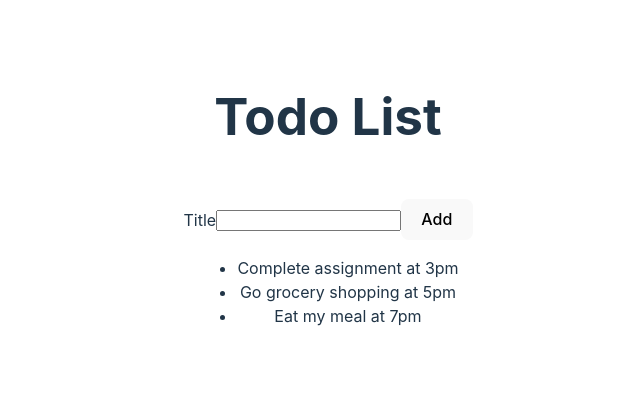
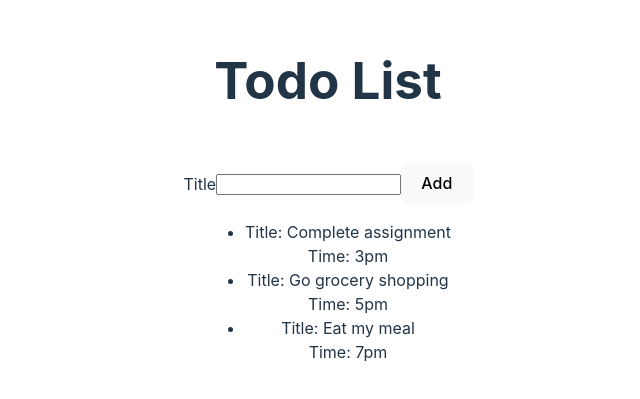
Before and after one commit to mojahmed/react-todo, a React (Vite) app: page / in a window 1280 px wide. Shown: the part 233-632 px from the top of the page, without its empty margins (312-952 px from the left). Built offline with nearby package versions, Linux system fonts and the light colour scheme.

Commit message:
Added new TodolistItem and handeles function for submitting AddTodoForm

```diff
--- a/src/AddTodoForm.jsx
+++ b/src/AddTodoForm.jsx
@@ -2,10 +2,19 @@
 // import React from 'react';
 
 const AddTodoForm = () => {
+  function handleAddTodo(event) {
+    event.preventDefault();
+    const todoTitle = event.target;
+    const input = todoTitle.querySelector("input");
+    const inputValue = input.value;
+     console.log(inputValue);
+    //  to clear the input
+     todoTitle.reset();
+  }
   return (
-    <form>
+    <form onSubmit={handleAddTodo}>
       <label htmlFor="todoTitle">Title</label>
-      <input type="text" id="todoTitle" />
+      <input name="title" type="text" id="todoTitle" />
       <button type="submit">Add</button>
     </form>
   );
--- a/src/TodoList.jsx
+++ b/src/TodoList.jsx
@@ -1,18 +1,19 @@
+
+
+import TodoListItem from './TodoListItem';
 
 const todoList = [
-  { id: 1, title: "Complete assignment", Time: "3pm" },
-  { id: 2, title: "Go grocery shopping", Time: "5pm" },
-  { id: 3, title: "Eat my meal", Time: "7pm" }
+    { id: 1, title: "Complete assignment", Time: "3pm" },
+    { id: 2, title: "Go grocery shopping", Time: "5pm" },
+    { id: 3, title: "Eat my meal", Time: "7pm" }
 ];
 
-const TodoList = () =>
-   (
+const TodoList = () => (
     <ul>
-      {todoList.map((item) => (
-        <li key={item.id}>{item.title} at {item.Time}</li>
-      ))}
+        {todoList.map((todo) => (
+            <TodoListItem key={todo.id} todo={todo} />
+        ))}
     </ul>
-  );
-
+);
 
 export default TodoList;
--- /dev/null
+++ b/src/TodoListItem.jsx
@@ -0,0 +1,14 @@
+
+
+// TodoListItem.jsx
+
+
+const TodoListItem = (props) => {
+    return (
+        <li>
+            <div>Title: {props.todo.title}</div>
+            <div>Time: {props.todo.Time}</div>
+        </li>
+    );
+}
+export default TodoListItem;
```
